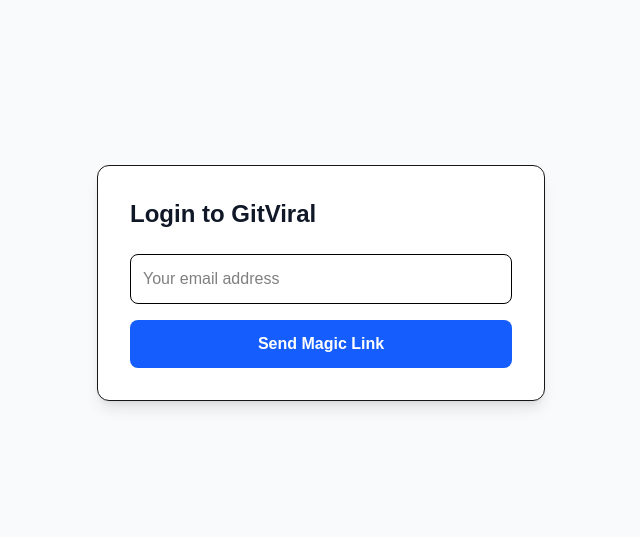
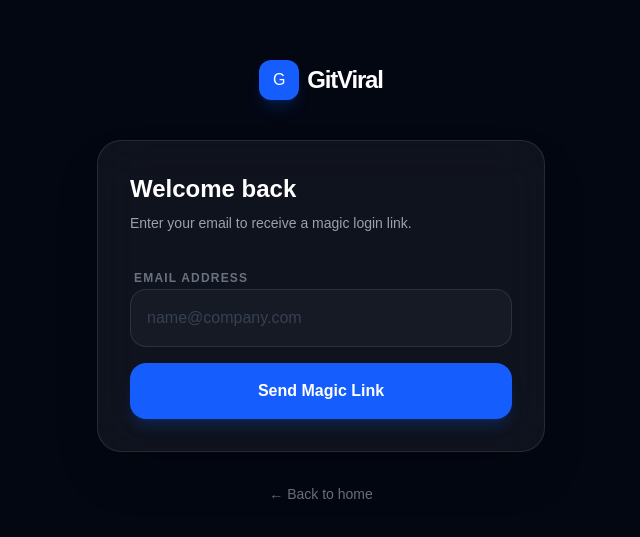
Before and after one commit to NizarHelius/git-viral, a Next.js app: page /login in a window 1280 px wide. Shown: the part 117-654 px from the top of the page, without its empty margins (319-959 px from the left). Built offline with nearby package versions, Linux system fonts and the light colour scheme; no server answers.

Commit message:
better UI

```diff
--- a/app/login/page.tsx
+++ b/app/login/page.tsx
@@ -1,43 +1,85 @@
-'use client';
-import { useState } from 'react';
-import { supabase } from '@/lib/supabase';
+"use client";
+import { useState } from "react";
+import { supabase } from "@/lib/supabase";
+import { useRouter } from "next/navigation";
 
 export default function Login() {
-  const [email, setEmail] = useState('');
+  const [email, setEmail] = useState("");
   const [loading, setLoading] = useState(false);
-  const [message, setMessage] = useState('');
+  const [message, setMessage] = useState("");
+  const router = useRouter();
 
   const handleLogin = async (e: React.FormEvent) => {
     e.preventDefault();
     setLoading(true);
-    const { error } = await supabase.auth.signInWithOtp({ email });
+    const { error } = await supabase.auth.signInWithOtp({
+      email,
+      options: {
+        emailRedirectTo: window.location.origin,
+      }
+    });
     if (error) alert(error.message);
-    else setMessage('Check your email for the magic link!');
+    else setMessage("Check your email for the magic link!");
     setLoading(false);
   };
 
   return (
-    <main className="min-h-screen flex items-center justify-center bg-gray-50">
-      <div className="max-w-md w-full bg-white p-8 rounded-xl shadow-lg border">
-        <h2 className="text-2xl font-bold mb-6 text-gray-900">Login to GitViral</h2>
+    <main className="min-h-screen bg-[#030712] text-white flex items-center justify-center p-6 relative overflow-hidden">
+      {/* Background Glow */}
+      <div className="absolute top-1/2 left-1/2 -translate-x-1/2 -translate-y-1/2 w-[600px] h-[600px] bg-blue-600/10 blur-[120px] rounded-full -z-10" />
+
+      <div className="max-w-md w-full">
+        <div
+          onClick={() => router.push('/')}
+          className="flex items-center justify-center gap-2 mb-10 cursor-pointer group"
+        >
+          <div className="w-10 h-10 bg-blue-600 rounded-xl flex items-center justify-center shadow-lg shadow-blue-600/20 group-hover:scale-110 transition-transform">G</div>
+          <h1 className="text-2xl font-bold tracking-tighter">GitViral</h1>
+        </div>
+
+        <div className="bg-white/5 border border-white/10 p-8 rounded-3xl backdrop-blur-xl shadow-2xl">
+          <h2 className="text-2xl font-bold mb-2">Welcome back</h2>
+          <p className="text-gray-400 mb-8 text-sm">Enter your email to receive a magic login link.</p>
+
           <form onSubmit={handleLogin} className="space-y-4">
+            <div className="space-y-2">
+              <label className="text-xs font-bold uppercase tracking-widest text-gray-500 ml-1">Email Address</label>
               <input
                 type="email"
-            placeholder="Your email address"
-            className="w-full p-3 border rounded-lg text-black"
+                placeholder="name@company.com"
+                className="w-full p-4 bg-white/[0.03] border border-white/10 rounded-2xl text-white outline-none focus:ring-2 focus:ring-blue-500 transition placeholder:text-gray-700"
                 value={email}
                 onChange={(e) => setEmail(e.target.value)}
                 required
               />
+            </div>
+
             <button
               type="submit"
               disabled={loading}
-            className="w-full bg-blue-600 text-white p-3 rounded-lg font-bold"
+              className="w-full bg-blue-600 hover:bg-blue-500 text-white font-bold py-4 rounded-2xl transition-all shadow-lg shadow-blue-600/20 active:scale-95 flex items-center justify-center gap-2"
             >
-            {loading ? 'Sending...' : 'Send Magic Link'}
+              {loading ? (
+                <div className="w-5 h-5 border-2 border-white/30 border-t-white rounded-full animate-spin" />
+              ) : (
+                "Send Magic Link"
+              )}
             </button>
           </form>
-        {message && <p className="mt-4 text-green-600 font-medium">{message}</p>}
+
+          {message && (
+            <div className="mt-6 p-4 bg-blue-500/10 border border-blue-500/20 rounded-2xl text-blue-400 text-sm text-center animate-fade-in">
+              {message}
+            </div>
+          )}
+        </div>
+
+        <button
+          onClick={() => router.push('/')}
+          className="w-full mt-8 text-sm text-gray-500 hover:text-white transition"
+        >
+          ← Back to home
+        </button>
       </div>
     </main>
   );
```
Lines whose indentation alone changed are shown as unchanged.
